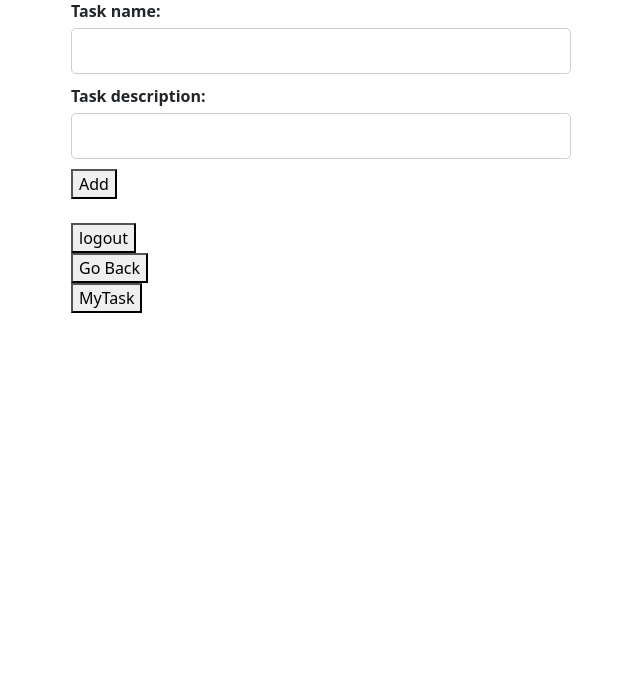
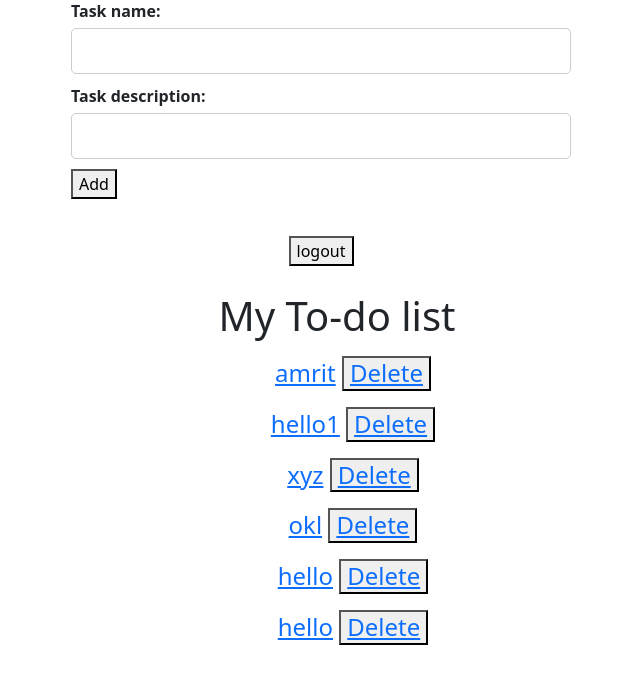
Before and after one commit to sakar-n/todofunction, a Django app: page /taskname/ in a window 1280 px wide. Shown: the part 142-832 px from the top of the page, without its empty margins (319-959 px from the left). Before the commit the page ends 455 px from the top, so only its background shows below. Run offline with Django 4.2, Linux system fonts and the light colour scheme; a user stored in the database is signed in; data comes from the database, SQL or seed files in the repository; both versions use the stored data as it was after the commit.

Commit message:
taskname and task delete for single user updated

```diff
--- a/Base/models.py
+++ b/Base/models.py
@@ -3,10 +3,13 @@ from django.contrib.auth.models import User
 
 
 class Taskmodel(models.Model):
-    task_name = models.CharField(max_length=200, unique=True)
+    task_name = models.CharField(max_length=200, unique=False)
     task_description = models.CharField(max_length=200)
     complete = models.BooleanField(default=False)
     user = models.ForeignKey(User, on_delete=models.CASCADE, default=1, null=True)
 
     def __str__(self):
         return self.task_name
+
+    class Meta:
+        unique_together = ("user", "task_name")
--- a/Base/templates/auth_system/base.html
+++ b/Base/templates/auth_system/base.html
@@ -31,7 +31,8 @@
     <script src="https://cdn.jsdelivr.net/npm/bootstrap@5.0.2/dist/js/bootstrap.bundle.min.js"
         integrity="sha384-MrcW6ZMFYlzcLA8Nl+NtUVF0sA7MsXsP1UyJoMp4YLEuNSfAP+JcXn/tWtIaxVXM"
         crossorigin="anonymous"></script>
-
+        <script src="https://cdn.jsdelivr.net/npm/@popperjs/core@2.11.7/dist/umd/popper.min.js" integrity="sha384-zYPOMqeu1DAVkHiLqWBUTcbYfZ8osu1Nd6Z89ify25QV9guujx43ITvfi12/QExE" crossorigin="anonymous"></script>
+        <script src="https://cdn.jsdelivr.net/npm/bootstrap@5.3.0-alpha3/dist/js/bootstrap.min.js" integrity="sha384-Y4oOpwW3duJdCWv5ly8SCFYWqFDsfob/3GkgExXKV4idmbt98QcxXYs9UoXAB7BZ" crossorigin="anonymous"></script>
 </body>
 
 </html>
--- a/Base/templates/auth_system/taskdelete.html
+++ b/Base/templates/auth_system/taskdelete.html
@@ -35,7 +35,7 @@
                     {{ id.task_list }}
                     {{ id.task_description }}
                     <input type="submit" value="Yes" />
-                    <a href="/taskview">Cancel </a>
+                    <a href="/taskname">Cancel </a>
                 </form>
             </div>
         </div>
--- a/Base/templates/auth_system/taskdetail.html
+++ b/Base/templates/auth_system/taskdetail.html
@@ -32,7 +32,7 @@
                 </h4>
                 <form method="POST">
                     <button><a href="{% url 'taskedit' task_id=task_id %}">Edit Task</a></button>
-                    <button> <a href="/todotask">Go Back</a></button>
+                    <button> <a href="/taskname">Go Back</a></button>
                 </form>
         </ul><br>
         {% endblock content %}
--- a/Base/templates/auth_system/tasklist.html
+++ /dev/null
@@ -1,115 +0,0 @@
-{% extends 'auth_system/base.html' %}
-{% block content %}<style>
-    .center {
-        margin: auto;
-        width: 60%;
-        border: 3px solid white;
-        padding: 10px;
-    }
-
-    .center {
-        text-align: center;
-        border: 3px solid white;
-    }
-
-
-
-    label {
-        display: block;
-        margin-bottom: 5px;
-        font-weight: bold;
-    }
-
-
-    input[type="text"],
-    input[type="email"],
-    input[type="password"] {
-        display: block;
-        width: 100%;
-        padding: 10px;
-        border: 1px solid #ccc;
-        border-radius: 5px;
-        margin-bottom: 10px;
-        font-size: 16px;
-    }
-
-    /* Style for submit button */
-    input[type="submit"] {
-        background-color: #4CAF50;
-        color: #fff;
-        padding: 10px 20px;
-        border: none;
-        border-radius: 5px;
-        font-size: 16px;
-        cursor: pointer;
-    }
-
-    /* Style for form container */
-    form {
-        max-width: 500px;
-        margin: 0 auto;
-    }
-</style>
-<div class="center">
-    <div class="center">
-        {% if request.user.is_authenticated %}
-
-
-        <h1>Hello, {{request.user.first_name}}</h1>
-    </div>
-</div>
-
-{% else %}
-<a href="{% url 'login' %}">login</a>
-{% endif %}
-<hr>
-
-
-<ul>
-    {% for i in Task_list %}
-    <h4>{{ i.task_list }}</h4>
-    <li> {{ i.task_description }} </li>
-    {% endfor %}
-</ul>
-
-
-</tr>
-
-
-
-<form method="POST">
-    {% csrf_token %}
-    {{ form }}
-
-    <button type="submit">Add</button>
-</form>
-
-{% if messages %}
-<ul class="messages">
-    {% for message in messages %}
-    <li>{{ message }}</li>
-    {% endfor %}
-</ul>
-{% endif %}
-<br>
-<form action="{% url 'logout' %}" method="post">
-    {% csrf_token %}
-    <button type="submit">logout</button>
-</form>
-<form action="{% url 'homepage' %}" method="post">
-    {% csrf_token %}
-    <button type="submit">Go Back</button>
-</form>
-<form action="{% url 'todotask' %}" method="post">
-    {% csrf_token %}
-    <button type="submit">MyTask</button>
-</form>
-
-
-
-
-
-
-
-
-{% endblock content %}
--- /dev/null
+++ b/Base/templates/auth_system/taskname.html
@@ -0,0 +1,149 @@
+{% extends 'auth_system/base.html' %}
+{% block content %}<style>
+    .center {
+        margin: auto;
+        width: 60%;
+        border: 3px solid white;
+        padding: 10px;
+    }
+
+    .form-container {
+        display: flex;
+        justify-content: flex-start;
+    }
+
+    .center {
+        text-align: center;
+        border: 3px solid white;
+    }
+
+
+
+    label {
+        display: block;
+        margin-bottom: 5px;
+        font-weight: bold;
+    }
+
+
+    input[type="text"],
+    input[type="email"],
+    input[type="password"] {
+        display: block;
+        width: 100%;
+        padding: 10px;
+        border: 1px solid #ccc;
+        border-radius: 5px;
+        margin-bottom: 10px;
+        font-size: 16px;
+    }
+
+    /* Style for submit button */
+    input[type="submit"] {
+        background-color: #4CAF50;
+        color: #fff;
+        padding: 10px 20px;
+        border: none;
+        border-radius: 5px;
+        font-size: 16px;
+        cursor: pointer;
+    }
+
+    /* Style for form container */
+    form {
+        max-width: 500px;
+        margin: 0 auto;
+    }
+</style>
+<div class="center">
+    <div class="center">
+        {% if request.user.is_authenticated %}
+
+
+        <h1>Hello, {{request.user.first_name}}</h1>
+    </div>
+</div>
+
+{% else %}
+<a href="{% url 'login' %}">login</a>
+{% endif %}
+<hr>
+
+
+<ul>
+    {% for i in Task_list %}
+    <h4>{{ i.task_list }}</h4>
+    <li> {{ i.task_description }} </li>
+    {% endfor %}
+</ul>
+
+
+</tr>
+
+
+
+<form method="POST">
+    {% csrf_token %}
+    {{ form }}
+
+    <button type="submit">Add</button>
+</form>
+
+{% if messages %}
+<ul class="messages">
+    {% for message in messages %}
+    <li>{{ message }}</li>
+    {% endfor %}
+</ul>
+{% endif %}
+<br>
+<div class="center">
+
+    <form action="{% url 'logout' %}" method="post">
+        {% csrf_token %}
+        <button type="submit">logout</button>
+    </form>
+
+
+
+</div>
+
+
+
+<ul>
+
+
+
+
+    </div>
+    </div>
+    <div class="center">
+
+        <h1>My To-do list</h1>
+        <ul>
+            <form method="POST">
+                {% if Task_name %}
+                {% for id in Task_name %}
+                {% csrf_token %}
+
+
+                <p class="c">
+                <h4><a href="{% url 'taskdetail' id.id %}">{{ id.task_name }}</a>
+
+                    <button><a href="{% url 'taskdelete' id.id request.user.id %}">Delete</a></button>
+                </h4>
+                </p>
+                {% endfor %}
+                {% else %}
+                <p> There are no items to show. </p>
+                {% endif %}
+
+
+
+
+    </div>
+
+
+
+
+    {% endblock content %}
--- a/Base/templates/auth_system/todotask.html
+++ b/Base/templates/auth_system/todotask.html
@@ -36,7 +36,7 @@
                 <p class="c">
                 <h4><a href="{% url 'taskdetail' id.id %}">{{ id.task_name }}</a>
 
-                    <button><a href="{% url 'taskdelete' id.id  %}">Delete</a></button>
+                    <button><a href="{% url 'taskdelete' id.id request.user.id  %}">Delete</a></button>
                 </h4>
                 </p>
 
--- a/Base/urls.py
+++ b/Base/urls.py
@@ -10,7 +10,7 @@ urlpatterns = [
     path("logout/", views.logoutUser, name="logout"),
     path("taskname/", login_required(views.taskname), name="taskname"),
     path("taskedit/<int:task_id>/", login_required(views.taskedit), name="taskedit"),
-    path("taskdelete/<int:id>/", login_required(views.taskdelete), name="taskdelete"),
+    path("taskdelete/<int:id>/<str:user>/", login_required(views.taskdelete), name="taskdelete"),
     path("taskview/", login_required(views.taskview), name="taskview"),
     path("todotask/", login_required(views.todotask), name="todotask"),
     path("taskdetail/<int:id>", login_required(views.taskdetail), name="taskdetail"),
--- a/Base/views.py
+++ b/Base/views.py
@@ -5,7 +5,7 @@ from django.contrib import messages
 from django.contrib.auth.forms import AuthenticationForm
 from django.contrib.auth import authenticate
 from .models import Taskmodel
-from django.contrib.auth.decorators import login_required
+from django.contrib.auth.decorators import login_required, permission_required
 from .forms import Taskform, Signupform
 from django.http import HttpResponseRedirect
 from django.urls import reverse
@@ -65,16 +65,25 @@ def taskname(request):
         if form.is_valid():
             task = form.save(commit=False)
             task.user = request.user
-            task.save()
+            existing_task_name = Taskmodel.objects.filter(
+                user=request.user, task_name=task.task_name
+            )
+            if existing_task_name.exists():
+                messages.error(request, "Task already exists")
+            else:
+                task.save()
 
-            messages.success(request, ("Item Has been added"))
+                messages.success(request, ("Item Has been added"))
             return redirect("taskname")
         else:
             messages.error(request, "Task already exist")
             return redirect("taskname")
     else:
         form = Taskform
-        return render(request, "auth_system/tasklist.html", {"form": form})
+        Task_name = Taskmodel.objects.filter(user=request.user.id)
+        return render(
+            request, "auth_system/taskname.html", {"form": form, "Task_name": Task_name}
+        )
 
 
 @login_required
@@ -85,18 +94,23 @@ def todotask(request):
 
 
 @login_required
-def taskdelete(request, id):
+# @permission_required("views.taskdelete", raise_exception=True)
+def taskdelete(request, id, user):
     obj = get_object_or_404(Taskmodel, id=id)
-    if request.method == "POST":
-        obj.delete()
-        messages.success(request, ("Item Has been deleted"))
-        return HttpResponseRedirect("/todotask")
-
+    user = request.user.id
+    if request.user == obj.user:
+        if request.method == "POST":
+            obj.delete()
+            messages.success(request, ("Item Has been deleted"))
+            return HttpResponseRedirect("/todotask")
+        return render(request, "auth_system/taskdelete.html", {"task": obj})
     else:
-        return render(request, "auth_system/taskdelete.html")
+        messages.error(request, "You are not authorized to delete this task.")
+        return redirect("todotask")
 
 
 @login_required
+# @permission_required("views.delete_task", raise_exception=True)
 def taskedit(request, task_id):
     obj = get_object_or_404(Taskmodel, id=task_id)
     if request.method == "POST":
```
Also changed, not shown: db.sqlite3.
